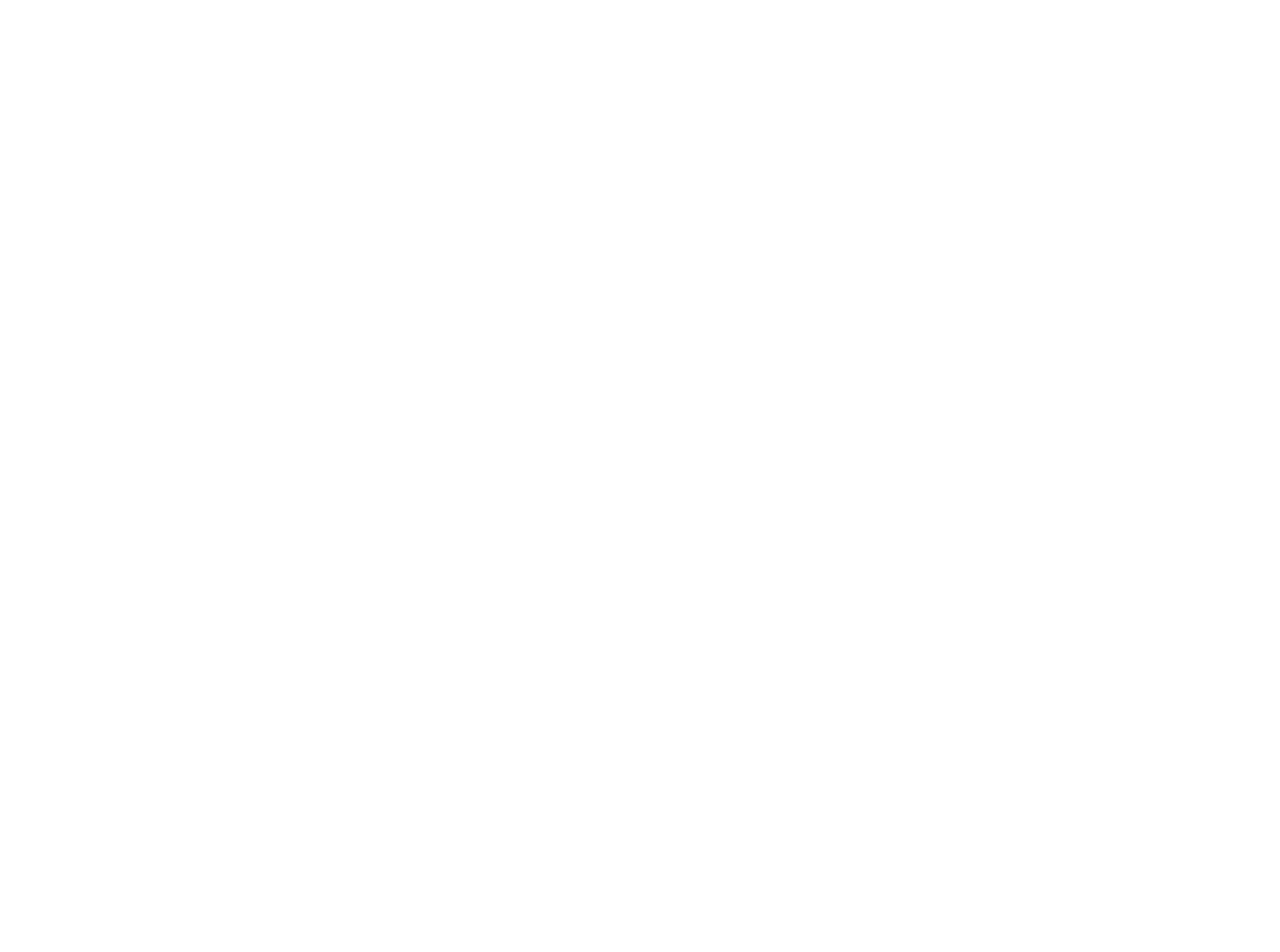
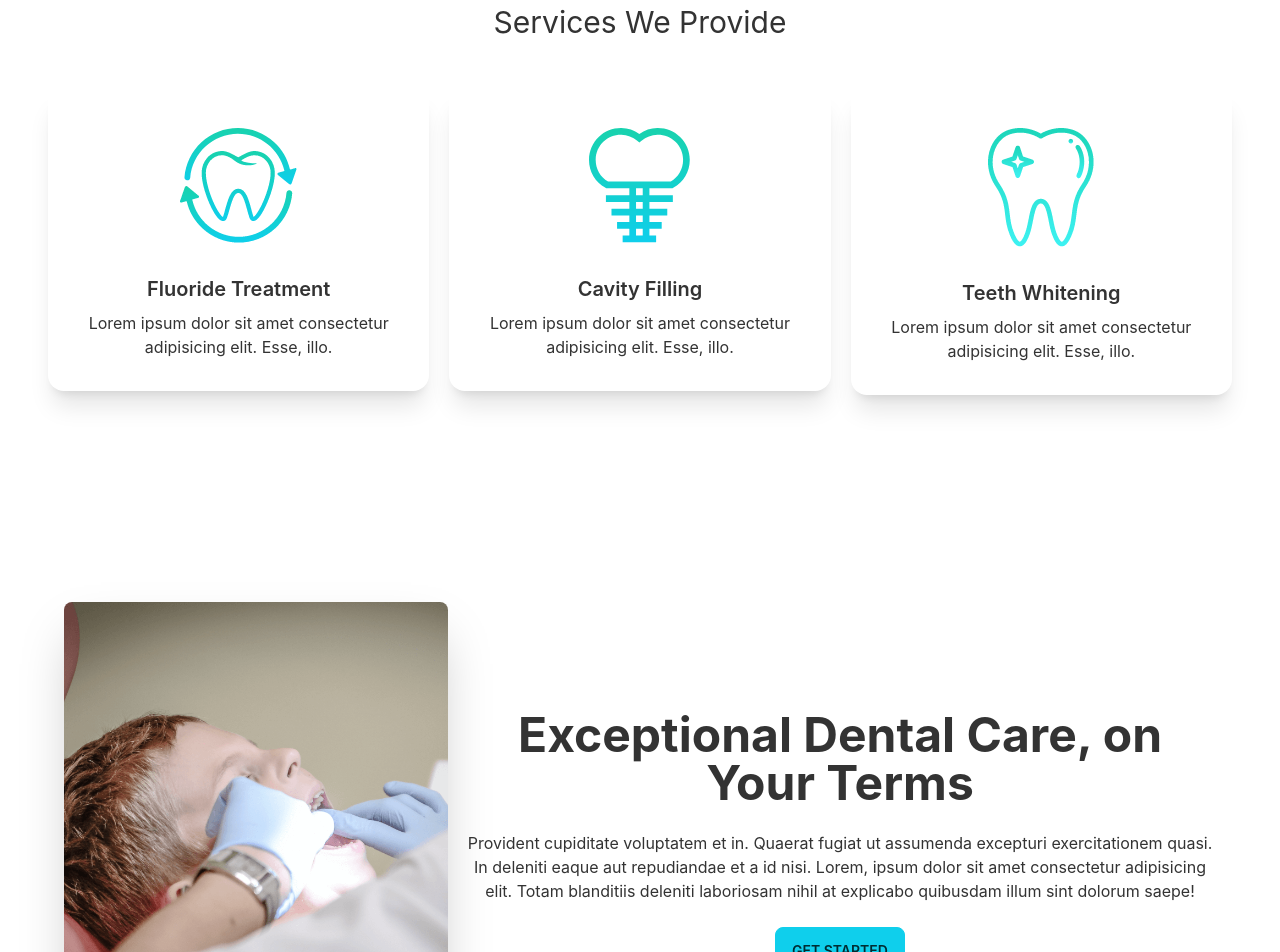
Before and after one commit to shakhawat-hridoy/doctors-portal, a React (Create React App) app: page / in a window 1280 px wide. Shown: the part 1100-2052 px from the top of the page. Before the commit the page ends 1036 px from the top, so only its background shows below. Built offline with nearby package versions, Linux system fonts and the light colour scheme.

Commit message:
services added

```diff
--- a/src/Pages/Home/Banner.js
+++ b/src/Pages/Home/Banner.js
@@ -2,10 +2,9 @@
 import chair from "../../assets/images/chair.png";
 const Banner = () => {
   return (
-    <div>
     <div class="hero min-h-screen px-12">
       <div class="hero-content flex-col lg:flex-row-reverse">
-          <img src={chair} class="max-w-sm rounded-lg shadow-2xl" />
+        <img src={chair} class="max-w-sm rounded-lg shadow-2xl" alt="" />
         <div>
           <h1 class="text-5xl font-bold">Your New Smile Starts Here</h1>
           <p class="py-6">
@@ -18,7 +17,6 @@
         </div>
       </div>
     </div>
-    </div>
   );
 };
 
--- a/src/Pages/Home/Home.js
+++ b/src/Pages/Home/Home.js
@@ -1,12 +1,14 @@
 import React from "react";
 import Banner from "./Banner";
 import Info from "./Info";
+import Services from "./Services";
 
 const Home = () => {
   return (
     <div>
       <Banner></Banner>
       <Info></Info>
+      <Services></Services>
     </div>
   );
 };
--- a/src/Pages/Home/InfoCard.js
+++ b/src/Pages/Home/InfoCard.js
@@ -11,7 +11,6 @@
       <div class="card-body">
         <h2 class="card-title">{cardTitle}</h2>
         <p>{description}</p>
-        <div class="card-actions justify-end"></div>
       </div>
     </div>
   );
--- /dev/null
+++ b/src/Pages/Home/ServiceCard.js
@@ -0,0 +1,21 @@
+import React from "react";
+
+const ServiceCard = ({ img, title }) => {
+  return (
+    <div>
+      <div class="card shadow-xl">
+        <figure class="px-10 pt-10">
+          <img src={img} alt="Shoes" class="rounded-xl" />
+        </figure>
+        <div class="card-body items-center text-center">
+          <h2 class="card-title">{title}</h2>
+          <p>
+            Lorem ipsum dolor sit amet consectetur adipisicing elit. Esse, illo.
+          </p>
+        </div>
+      </div>
+    </div>
+  );
+};
+
+export default ServiceCard;
--- /dev/null
+++ b/src/Pages/Home/Services.js
@@ -0,0 +1,28 @@
+import React from "react";
+import ServiceCard from "./ServiceCard";
+
+import fluoride from "../../assets/images/fluoride.png";
+import cavity from "../../assets/images/cavity.png";
+import whitening from "../../assets/images/whitening.png";
+import treatment from "../../assets/images/treatment.png";
+import Treatment from "./Treatment";
+
+const Services = () => {
+  return (
+    <div className="my-12">
+      <h2 className="my-12">
+        <span className="text-xl text-secondary font-bold">OUR SERVICES</span>
+        <br />
+        <span className="text-3xl">Services We Provide</span>
+      </h2>
+      <div className="grid grid-cols-1 lg:grid-cols-3 gap-5 px-12">
+        <ServiceCard img={fluoride} title="Fluoride Treatment"></ServiceCard>
+        <ServiceCard img={cavity} title="Cavity Filling"></ServiceCard>
+        <ServiceCard img={whitening} title="Teeth Whitening"></ServiceCard>
+      </div>
+      <Treatment img={treatment}></Treatment>
+    </div>
+  );
+};
+
+export default Services;
--- /dev/null
+++ b/src/Pages/Home/Treatment.js
@@ -0,0 +1,26 @@
+import React from "react";
+
+const Treatment = ({ img }) => {
+  return (
+    <div class="hero min-h-screen px-12 my-12">
+      <div class="hero-content flex-col lg:flex-row">
+        <img src={img} class="max-w-sm rounded-lg shadow-2xl" alt="" />
+        <div>
+          <h1 class="text-5xl font-bold">
+            Exceptional Dental Care, on Your Terms
+          </h1>
+          <p class="py-6">
+            Provident cupiditate voluptatem et in. Quaerat fugiat ut assumenda
+            excepturi exercitationem quasi. In deleniti eaque aut repudiandae et
+            a id nisi. Lorem, ipsum dolor sit amet consectetur adipisicing elit.
+            Totam blanditiis deleniti laboriosam nihil at explicabo quibusdam
+            illum sint dolorum saepe!
+          </p>
+          <button class="btn btn-primary">Get Started</button>
+        </div>
+      </div>
+    </div>
+  );
+};
+
+export default Treatment;
```
Lines whose indentation alone changed are shown as unchanged.
